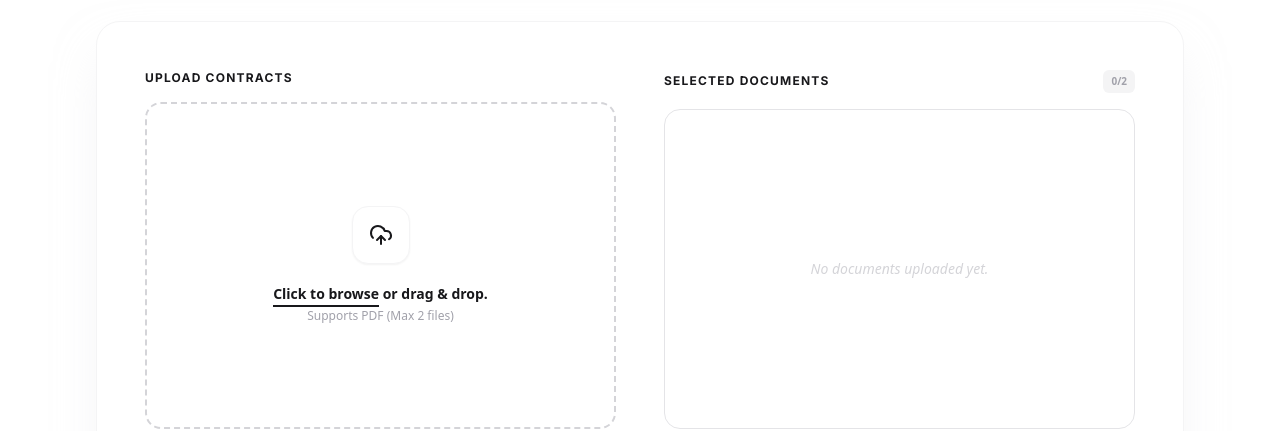
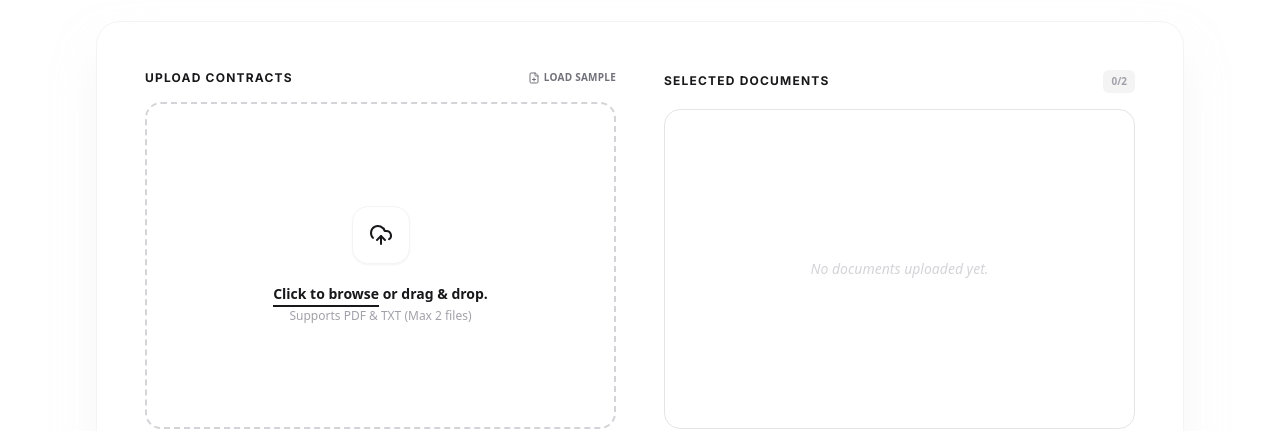
Before and after one commit to satyam-mohanty/knot, a React (Vite) app: page / in a window 1280 px wide. Shown: the part 391-822 px from the top of the page. Built offline with nearby package versions, Linux system fonts and the light colour scheme.

Commit message:
Enhance FileUpload component with sample load feature
Added functionality to load a sample contract file and updated accepted file types to include .txt.

```diff
--- a/components/FileUpload.tsx
+++ b/components/FileUpload.tsx
@@ -1,7 +1,8 @@
 import React from 'react';
-import { UploadCloud, FileText, X } from 'lucide-react';
+import { UploadCloud, FileText, X, FilePlus } from 'lucide-react';
 import { UploadedFile, AnalysisMode } from '../types';
 import { formatFileSize } from '../utils/fileUtils';
+import { SAMPLE_CONTRACT } from '../utils/sampleContract';
 
 interface FileUploadProps {
   files: UploadedFile[];
@@ -28,6 +29,13 @@ const FileUpload: React.FC<FileUploadProps> = ({ files, setFiles, disabled, mode
     setFiles(prev => prev.filter((_, index) => index !== indexToRemove));
   };
 
+  const loadSample = () => {
+    const file = new File([SAMPLE_CONTRACT], "TechNova_MSA_Sample.txt", {
+        type: "text/plain",
+    });
+    setFiles(prev => [...prev, { file }].slice(0, 2));
+  };
+
   const isComparison = mode === 'COMPARISON';
 
   return (
@@ -35,9 +43,20 @@ const FileUpload: React.FC<FileUploadProps> = ({ files, setFiles, disabled, mode
       <div className="grid grid-cols-1 md:grid-cols-2 gap-8 md:gap-12">
 
         <div className="flex flex-col">
-            <h4 className="text-xs font-bold text-zinc-900 uppercase tracking-widest mb-4">
-              {isComparison ? 'Upload Versions' : 'Upload Contracts'}
-            </h4>
+            <div className="flex justify-between items-center mb-4">
+                <h4 className="text-xs font-bold text-zinc-900 uppercase tracking-widest">
+                  {isComparison ? 'Upload Versions' : 'Upload Contracts'}
+                </h4>
+                {!disabled && files.length < 2 && !isComparison && (
+                    <button
+                        onClick={loadSample}
+                        className="text-[10px] font-bold uppercase tracking-wide text-zinc-500 hover:text-zinc-900 flex items-center gap-1 hover:underline decoration-zinc-300 underline-offset-4"
+                    >
+                        <FilePlus className="w-3 h-3" />
+                        Load Sample
+                    </button>
+                )}
+            </div>
 
             <div className={`relative group flex-1 min-h-[20rem] border-2 border-dashed rounded-2xl flex flex-col items-center justify-center text-center transition-all duration-300 ${
             disabled
@@ -46,7 +65,7 @@ const FileUpload: React.FC<FileUploadProps> = ({ files, setFiles, disabled, mode
             }`}>
                 <input
                     type="file"
-                    accept=".pdf"
+                    accept=".pdf,.txt"
                     multiple
                     onChange={handleFileChange}
                     disabled={disabled || files.length >= 2}
@@ -62,7 +81,7 @@ const FileUpload: React.FC<FileUploadProps> = ({ files, setFiles, disabled, mode
                         <span className="cursor-pointer border-b-2 border-zinc-900 pb-0.5 hover:text-zinc-600 hover:border-zinc-600 transition-colors">Click to browse</span> or drag & drop.
                     </p>
                     <p className="text-xs text-zinc-400 font-medium">
-                      {isComparison ? 'Upload Original & New Version' : 'Supports PDF (Max 2 files)'}
+                      {isComparison ? 'Upload Original & New Version' : 'Supports PDF & TXT (Max 2 files)'}
                     </p>
                 </div>
             </div>
```
